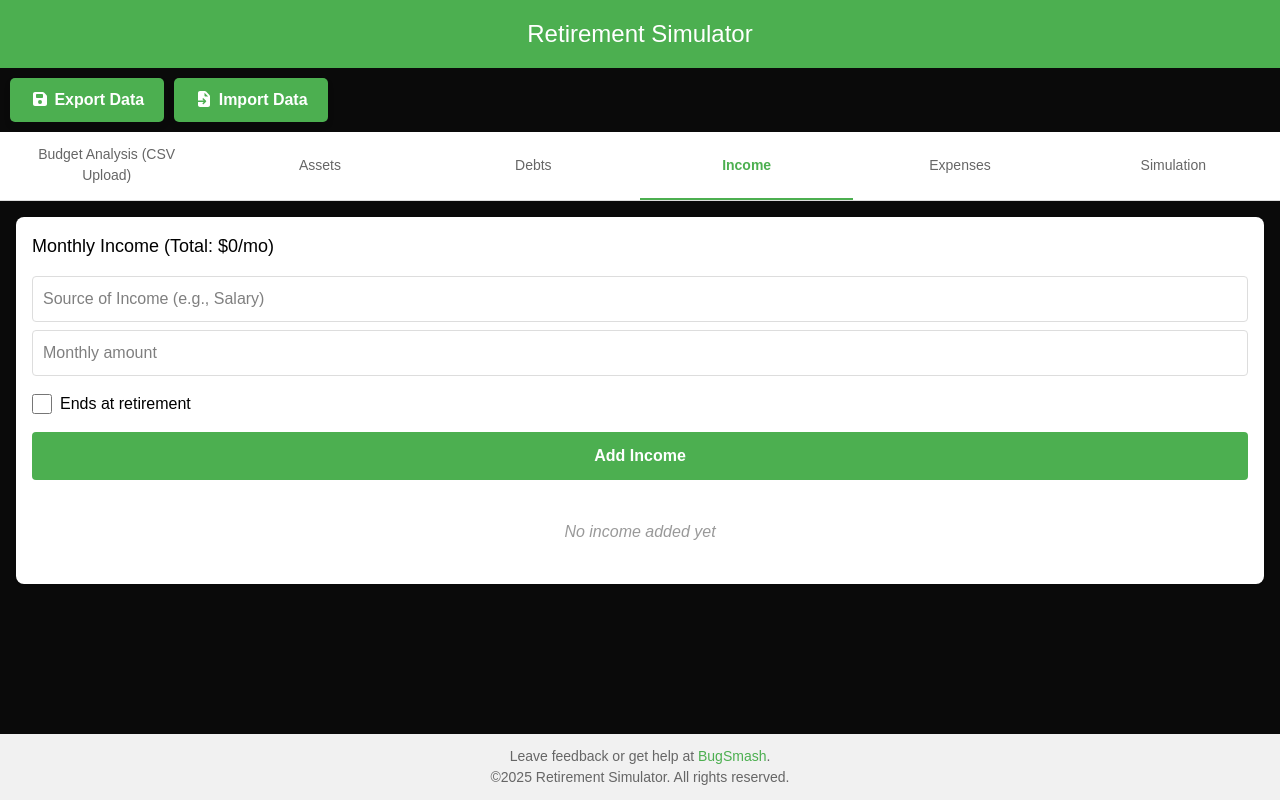
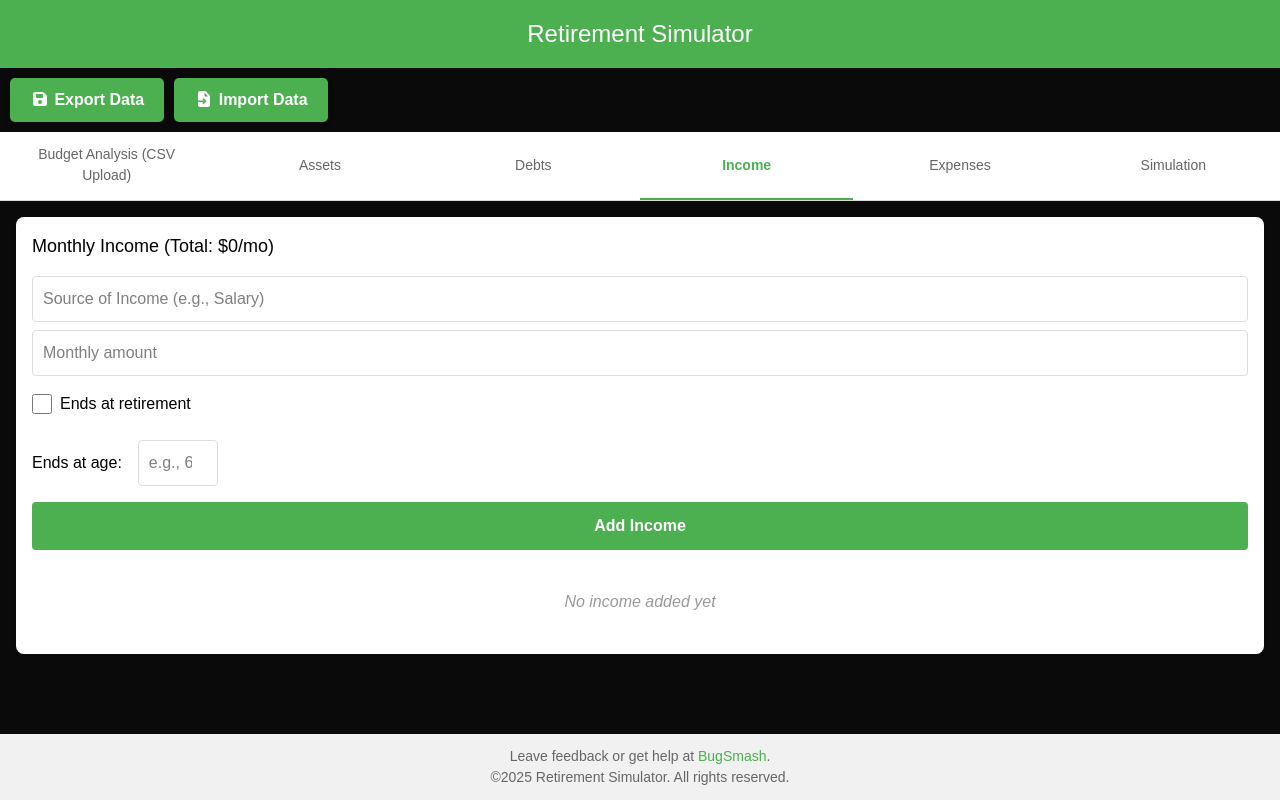
Before and after one commit to mhant/When-Can-I-Retire, a Next.js app: page / in a window 1280 px wide. Both pictures are taken after a click on the button "Income". Built offline with nearby package versions, Linux system fonts and the light colour scheme.

Commit message:
adding back endAge for income/expense

```diff
--- a/src/app/expensesIncome.tsx
+++ b/src/app/expensesIncome.tsx
@@ -1,7 +1,6 @@
 // components/MonthlyExpenses.tsx
 
 import React from 'react';
-import { ChangeEvent } from 'react';
 import { IncomeExpense } from './types';
 
 // Define the shape of all the props this component expects to receive
@@ -12,7 +11,7 @@ interface MonthlyExpensesProps {
     isExpense: boolean;
 
     // Action functions
-    addExpense: (expenseName: string, expenseValue: string, endsAtRetirement: boolean) => void;
+    addExpense: (expenseName: string, expenseValue: string, endsAtRetirement: boolean, endAge?: number) => void;
     deleteExpense: (id: string) => void;
 }
 
@@ -27,6 +26,7 @@ export default function MonthlyExpensesIncome({
     const [expenseName, setExpenseName] = React.useState("");
     const [expenseValue, setExpenseValue] = React.useState("");
     const [expenseEndsAtRetirement, setExpenseEndsAtRetirement] = React.useState(false);
+    const [expenseEndAge, setExpenseEndAge] = React.useState<number | null>(null);
     return (
         <section className="section">
             <h2>Monthly {isExpense ? "Expenses" : "Income"} (Total: ${totalMonthlyExpenses.toLocaleString()}/mo)</h2>
@@ -47,14 +47,29 @@ export default function MonthlyExpensesIncome({
                     <label>
                         <input
                             type="checkbox"
+                            disabled={expenseEndAge !== null}
                             checked={expenseEndsAtRetirement}
                             onChange={(e) => setExpenseEndsAtRetirement(e.target.checked)}
                         />
                         Ends at retirement
                     </label>
                 </div>
+                <div className="switch-row">
+                    <label>
+                        Ends at age:
+                        <input
+                            type="number"
+                            value={expenseEndAge !== null ? expenseEndAge : ''}
+                            placeholder="e.g., 65"
+                            disabled={expenseEndsAtRetirement}
+                            min="0"
+                            style={{ marginLeft: '8px', width: '80px' }}
+                            onChange={(e) => setExpenseEndAge(e.target.value ? parseInt(e.target.value) : null)}
+                        />
+                    </label>
+                </div>
                 <button className="add-button"
-                    onClick={() => addExpense(expenseName, expenseValue, expenseEndsAtRetirement)}>Add {isExpense ? "Expense" : "Income"}</button>
+                    onClick={() => addExpense(expenseName, expenseValue, expenseEndsAtRetirement, expenseEndAge ?? undefined)}>Add {isExpense ? "Expense" : "Income"}</button>
             </div>
             <div className="list">
                 {expenses.length === 0 ? (
@@ -68,6 +83,9 @@ export default function MonthlyExpensesIncome({
                                 {expense.endsAtRetirement && (
                                     <div className="list-item-detail">Ends at retirement</div>
                                 )}
+                                {expense.endAge != null && (
+                                    <div className="list-item-detail">Ends at age {expense.endAge?.toString()} .</div>
+                                )}
                             </div>
                             <button className="delete-button" onClick={() => deleteExpense(expense.id)}>×</button>
                         </div>
--- a/src/app/page.tsx
+++ b/src/app/page.tsx
@@ -140,7 +140,7 @@ export default function Home() {
     setDebts([...debts, { id: Date.now().toString(), name: debtName, value: parseFloat(debtValue) }]);
   };
 
-  const addIncome = (incomeName: string, incomeValue: string, incomeEndsAtRetirement: boolean) => {
+  const addIncome = (incomeName: string, incomeValue: string, incomeEndsAtRetirement: boolean, endAge?: number) => {
     if (!incomeName || !incomeValue) {
       alert('Please fill in all fields');
       return;
@@ -149,12 +149,13 @@ export default function Home() {
       id: Date.now().toString(),
       name: incomeName,
       value: parseFloat(incomeValue.replace(/,/g, '')),
-      endsAtRetirement: incomeEndsAtRetirement
+      endsAtRetirement: incomeEndsAtRetirement,
+      endAge: endAge ?? null,
     };
     setIncomes([...incomes, newIncome]);
   };
 
-  const addExpense = (expenseName: string, expenseValue: string, endsAtRetirement: boolean) => {
+  const addExpense = (expenseName: string, expenseValue: string, endsAtRetirement: boolean, endAge?: number) => {
     if (!expenseName || !expenseValue) {
       alert('Please fill in all fields');
       return;
@@ -163,7 +164,8 @@ export default function Home() {
       id: Date.now().toString(),
       name: expenseName,
       value: parseFloat(expenseValue.replace(/,/g, '')),
-      endsAtRetirement: endsAtRetirement
+      endsAtRetirement: endsAtRetirement,
+      endAge: endAge ?? null,
     };
     setExpenses([...expenses, newExpense]);
   };
@@ -186,6 +188,7 @@ export default function Home() {
   const getActiveIncomeAtAge = (age: number, retirementAge: number | null = null, incomes: IncomeExpense[]) => {
     return incomes.reduce((sum, income) => {
       if (income.endsAtRetirement && retirementAge && age > retirementAge) return sum;
+      if (income.endAge && age > income.endAge) return sum;
       return sum + income.value;
     }, 0);
   };
@@ -194,6 +197,7 @@ export default function Home() {
     return expenses.reduce((sum, expense) => {
       const inflationEst = (inflation ? Math.pow(inflation + 1, years) : 1)
       if (expense.endsAtRetirement && retirementAge && age > retirementAge) return sum * inflationEst;
+      if (expense.endAge && age > expense.endAge) return sum * inflationEst;
       return (sum + expense.value) * inflationEst;
     }, 0);
   };
```
